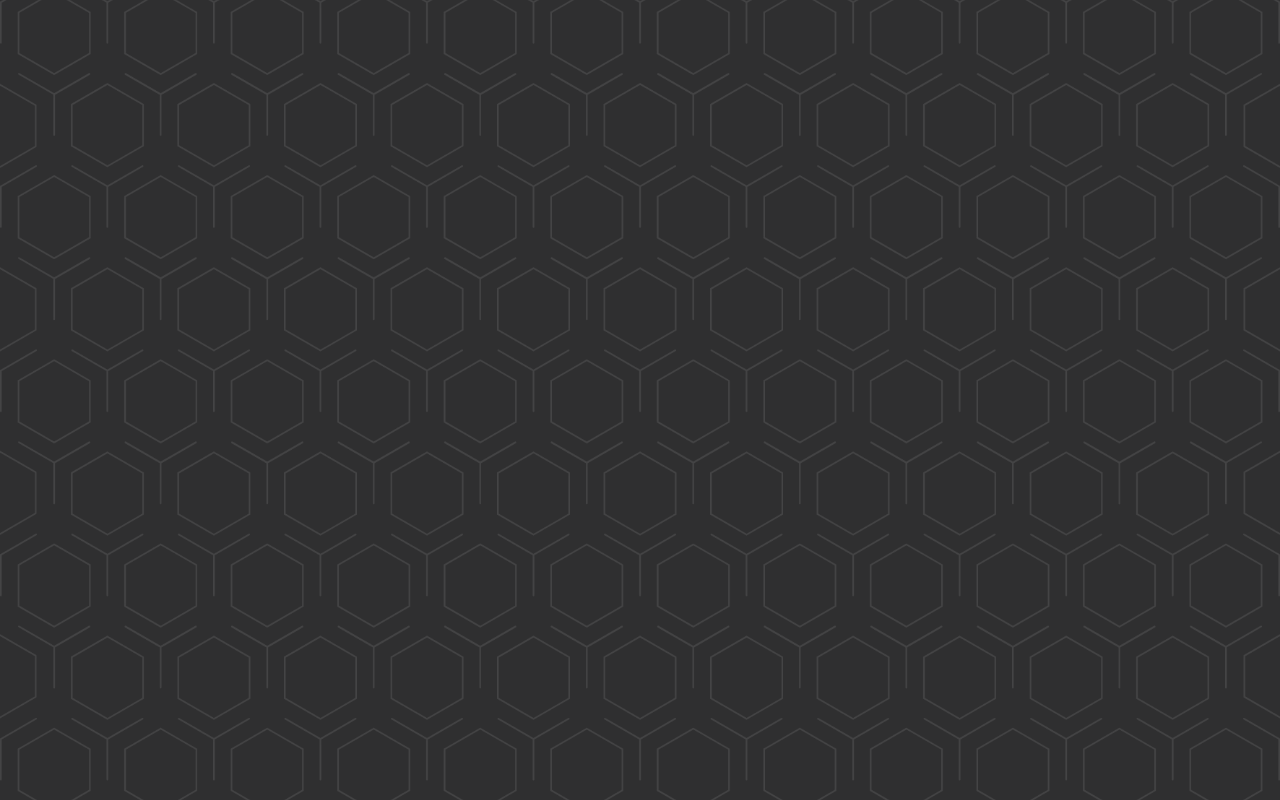
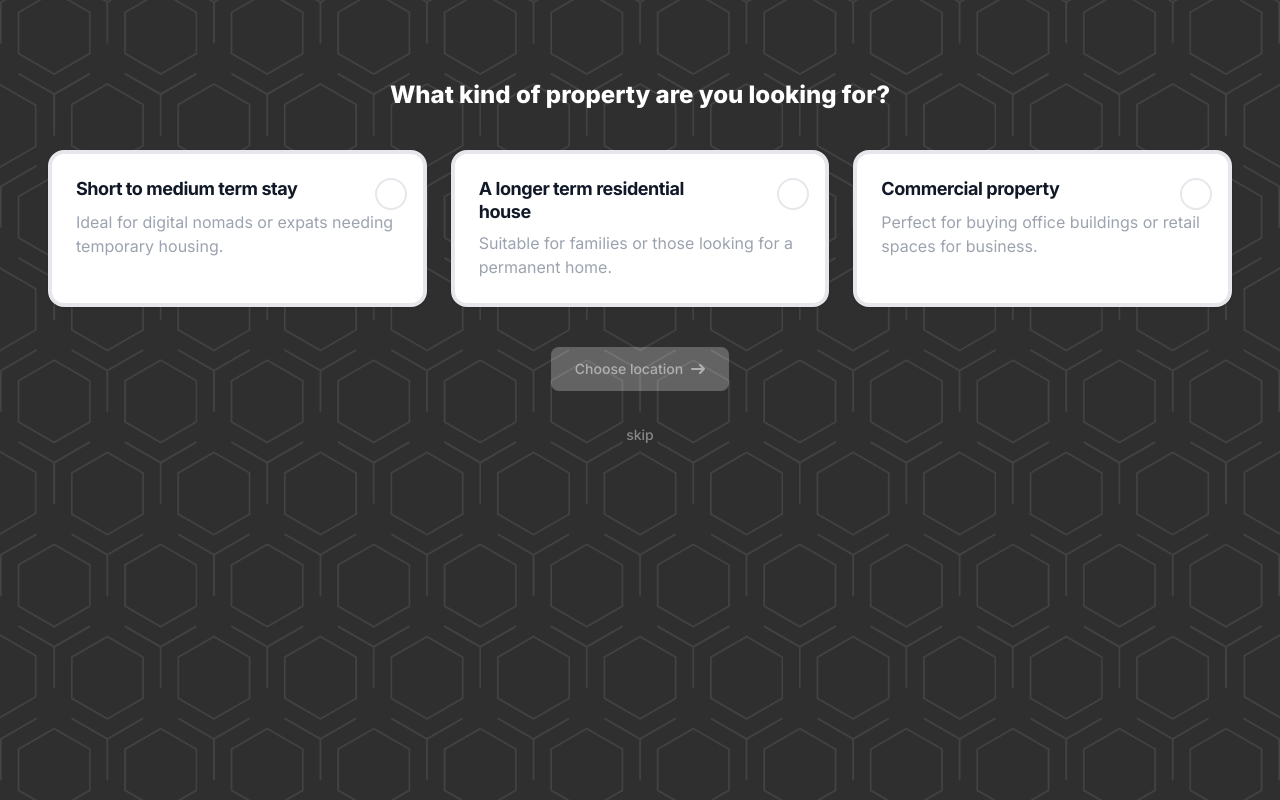
Before and after one commit to DaedalusLabs/resin, a Nuxt app: page /choosepropertyType in a window 1280 px wide. Before the commit this address had no page. Built offline with nearby package versions, Linux system fonts and the light colour scheme.

Commit message:
feat: added choose property type page

```diff
--- /dev/null
+++ b/components/PropertyType/index.vue
@@ -0,0 +1,56 @@
+<template>
+   <div>
+      <a
+         href="#"
+         :class="{ 'border-resin-500': isSelected }"
+         class="block h-full max-w-sm rounded-2xl border-4 border-gray-200 bg-white p-6 pr-4 shadow hover:bg-gray-100 dark:border-gray-700 dark:bg-gray-800 dark:hover:bg-gray-700"
+         @click="isSelected = !isSelected"
+      >
+         <div class="flex justify-between">
+            <h5
+               class="mb-2 w-3/4 text-lg font-bold leading-tight tracking-tight text-gray-900"
+            >
+               {{ title }}
+            </h5>
+            <div
+               class="flex h-8 w-8 items-center justify-center rounded-full border-2 border-gray-200"
+               :class="{ 'bg-resin-500': isSelected }"
+            >
+               <svg
+                  v-if="isSelected"
+                  xmlns="http://www.w3.org/2000/svg"
+                  class="h-4 w-4 text-white"
+                  fill="none"
+                  viewBox="0 0 24 24"
+                  stroke="currentColor"
+               >
+                  <path
+                     stroke-linecap="round"
+                     stroke-linejoin="round"
+                     stroke-width="3"
+                     d="M5 13l4 4L19 7"
+                  />
+               </svg>
+            </div>
+         </div>
+         <p class="font-normal text-gray-400">
+            {{ description }}
+         </p>
+      </a>
+   </div>
+</template>
+
+<script setup>
+defineProps({
+   title: {
+      type: String,
+      required: true,
+   },
+   description: {
+      type: String,
+      required: true,
+   },
+});
+
+const isSelected = ref(false);
+</script>
--- /dev/null
+++ b/pages/choosepropertyType.vue
@@ -0,0 +1,72 @@
+<template>
+   <section class="flex flex-col items-center justify-between px-12 pt-20">
+      <h1
+         class="text-center font-inter text-2xl font-extrabold leading-tight text-white"
+      >
+         {{ $t("propertyType") }}
+      </h1>
+      <div class="mt-10 grid grid-cols-1 gap-6 md:grid-cols-3">
+         <PropertyType
+            v-for="propertyType in propertyTypes"
+            :key="propertyType.id"
+            :title="$t(propertyType.title)"
+            :description="$t(propertyType.description)"
+            class="w-full flex-grow"
+            @click="addPropertyType(propertyType.id)"
+         />
+      </div>
+      <div class="flex flex-col items-center justify-center gap-2">
+         <FlowbiteButton
+            v-if="selectedPropertyTypes.length > 0"
+            class="mt-10"
+            :text="$t('chooseLocation')"
+         />
+         <FlowbiteDisabledButton
+            v-else
+            class="mt-10"
+            :text="$t('chooseLocation')"
+         />
+         <NuxtLink
+            v-if="selectedPropertyTypes.length < 1"
+            to="#"
+            class="mt-4 rounded-lg px-5 py-2.5 font-inter text-sm font-medium text-pirate-400 hover:bg-white hover:text-pirate-700"
+         >
+            {{ $t("skip") }}
+         </NuxtLink>
+      </div>
+   </section>
+</template>
+
+<script setup>
+import { ref } from "vue";
+
+const selectedPropertyTypes = ref([]);
+const propertyTypes = [
+   {
+      id: 1,
+      title: "propertyTypes.shortToMediumTermStay.title",
+      description: "propertyTypes.shortToMediumTermStay.description",
+   },
+   {
+      id: 2,
+      title: "propertyTypes.longerTermResidentialHouse.title",
+      description: "propertyTypes.longerTermResidentialHouse.description",
+   },
+   {
+      id: 3,
+      title: "propertyTypes.commercialProperty.title",
+      description: "propertyTypes.commercialProperty.description",
+   },
+];
+
+const addPropertyType = (propertyTypeId) => {
+   if (selectedPropertyTypes.value.includes(propertyTypeId)) {
+      selectedPropertyTypes.value = selectedPropertyTypes.value.filter(
+         (id) => id !== propertyTypeId,
+      );
+   } else {
+      selectedPropertyTypes.value.push(propertyTypeId);
+   }
+   console.log(selectedPropertyTypes.value);
+};
+</script>
```
